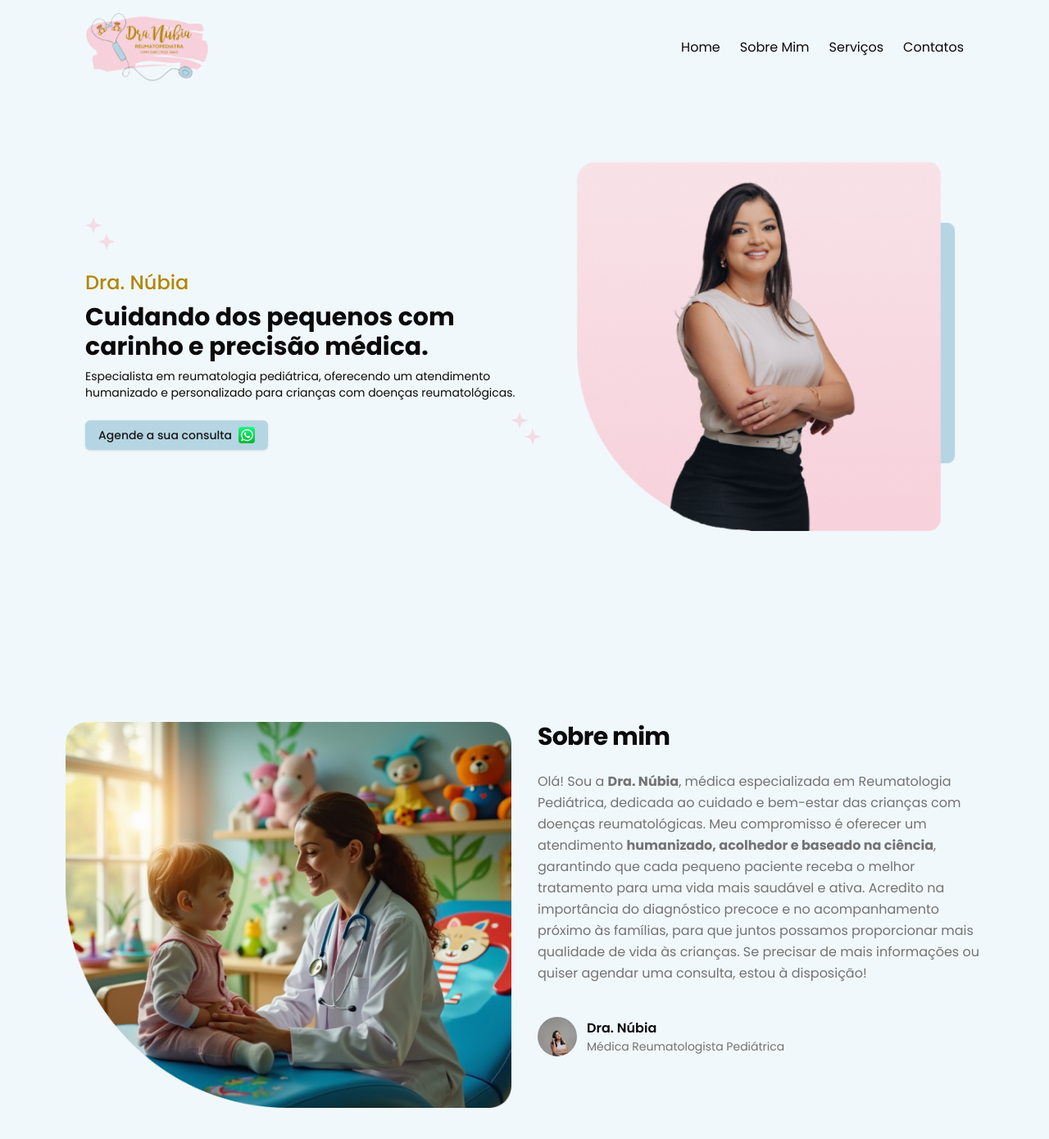
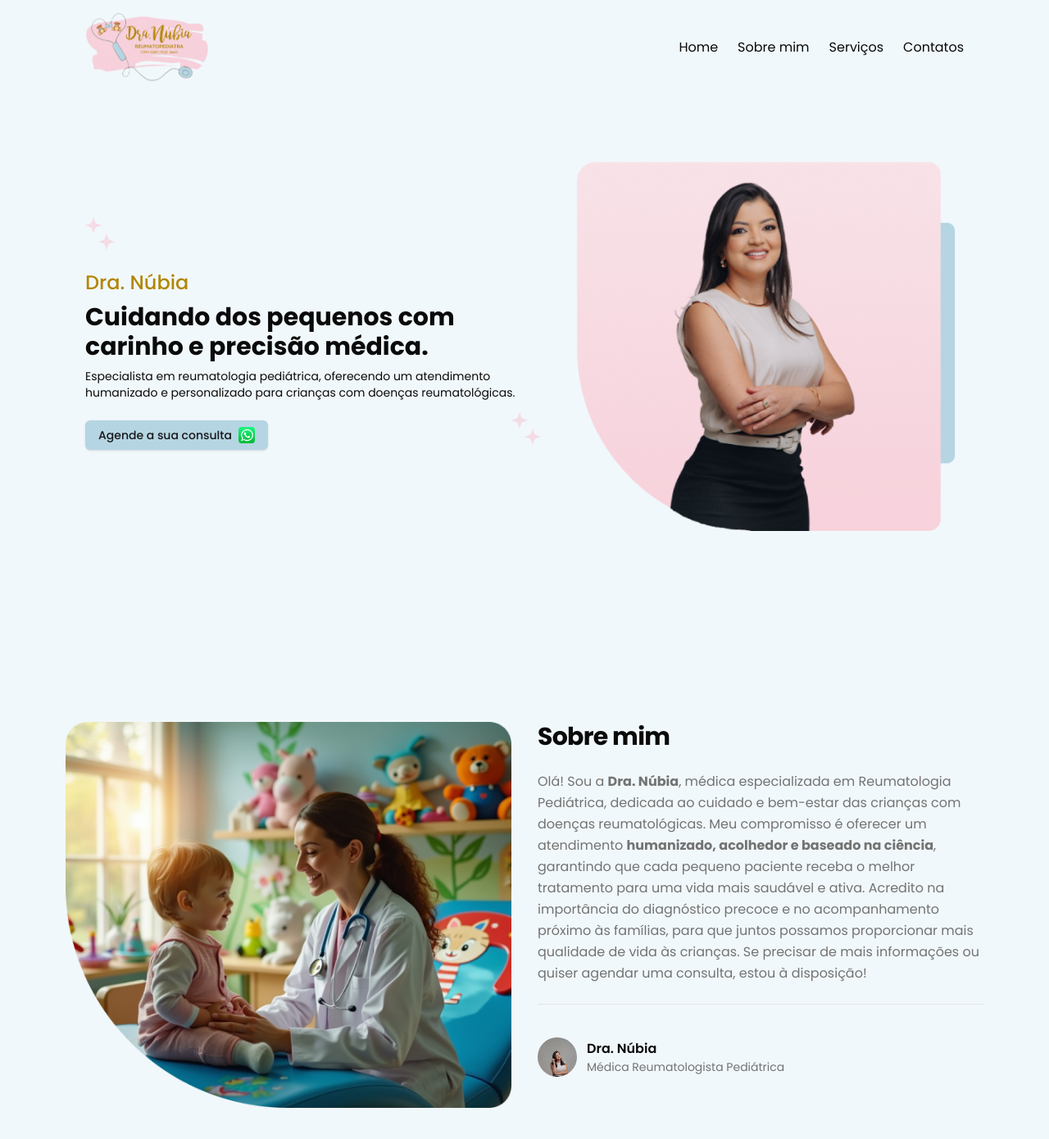
Before and after one commit to willyancr/dra-nubia, a Next.js app: page / in a window 1280 px wide. Shown: the top 1390 px of the page at 82% size. Built offline with nearby package versions, Linux system fonts and the light colour scheme.

Commit message:
feat: Adicionar linha divisória na seção "Sobre" e corrigir capitalização do título "Sobre mim" no cabeçalho

```diff
--- a/src/app/(dra-nubia)/(sections)/about.tsx
+++ b/src/app/(dra-nubia)/(sections)/about.tsx
@@ -57,7 +57,7 @@ export default function About() {
                 </li>
               ))}
             </ul> */}
-
+            <div className="my-10 w-full border-b-[1px] border-zinc-200" />
             {/* Doctor profile */}
             <div className="flex items-center gap-3 pt-4">
               <div className="h-12 w-12 overflow-hidden rounded-full bg-muted">
--- a/src/app/(dra-nubia)/(sections)/header.tsx
+++ b/src/app/(dra-nubia)/(sections)/header.tsx
@@ -4,7 +4,7 @@ import Link from "next/link";
 export default function Header() {
   const navItemsHome = [
     { id: 1, title: "Home", href: "/#home" },
-    { id: 2, title: "Sobre Mim", href: "/#about" },
+    { id: 2, title: "Sobre mim", href: "/#about" },
     { id: 3, title: "Serviços", href: "/#services" },
     { id: 4, title: "Contatos", href: "/#contacts" },
   ];
```
